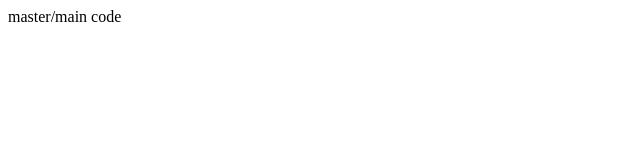
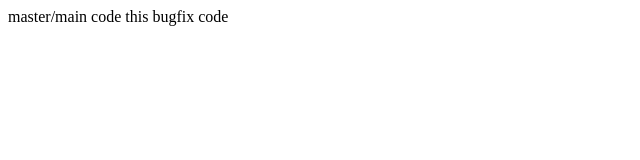
Before and after one commit to PalleDashmini/43r-3, a plain HTML site: page index.html in a window 1280 px wide. Shown: the whole page, without its empty margins (0-640 px from the left). Drawn offline with Linux system fonts and the light colour scheme.

Commit message:
bugfixcode

```diff
--- a/index.html
+++ b/index.html
@@ -7,6 +7,7 @@
 </head>
 <body>
     <p1>master/main code</p1>
+    <p1>this bugfix code</p1>
 
 </body>
 </html>
```
